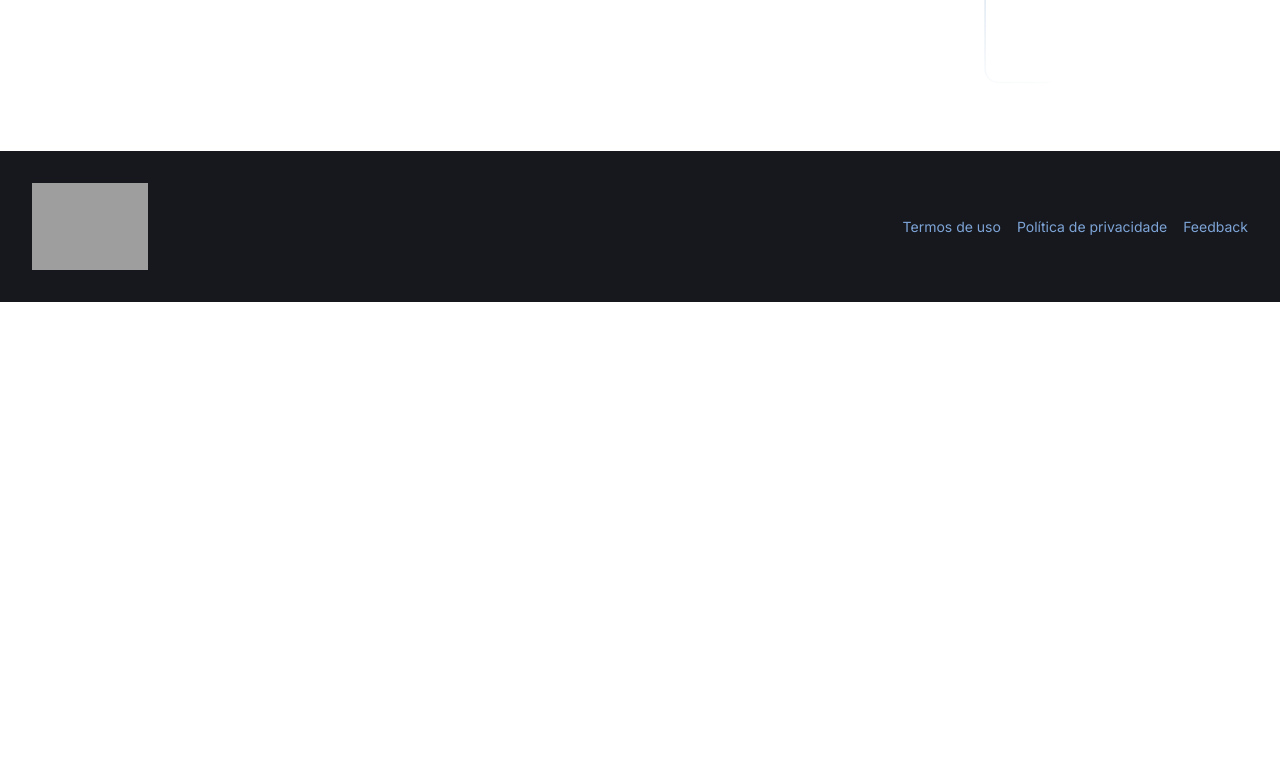
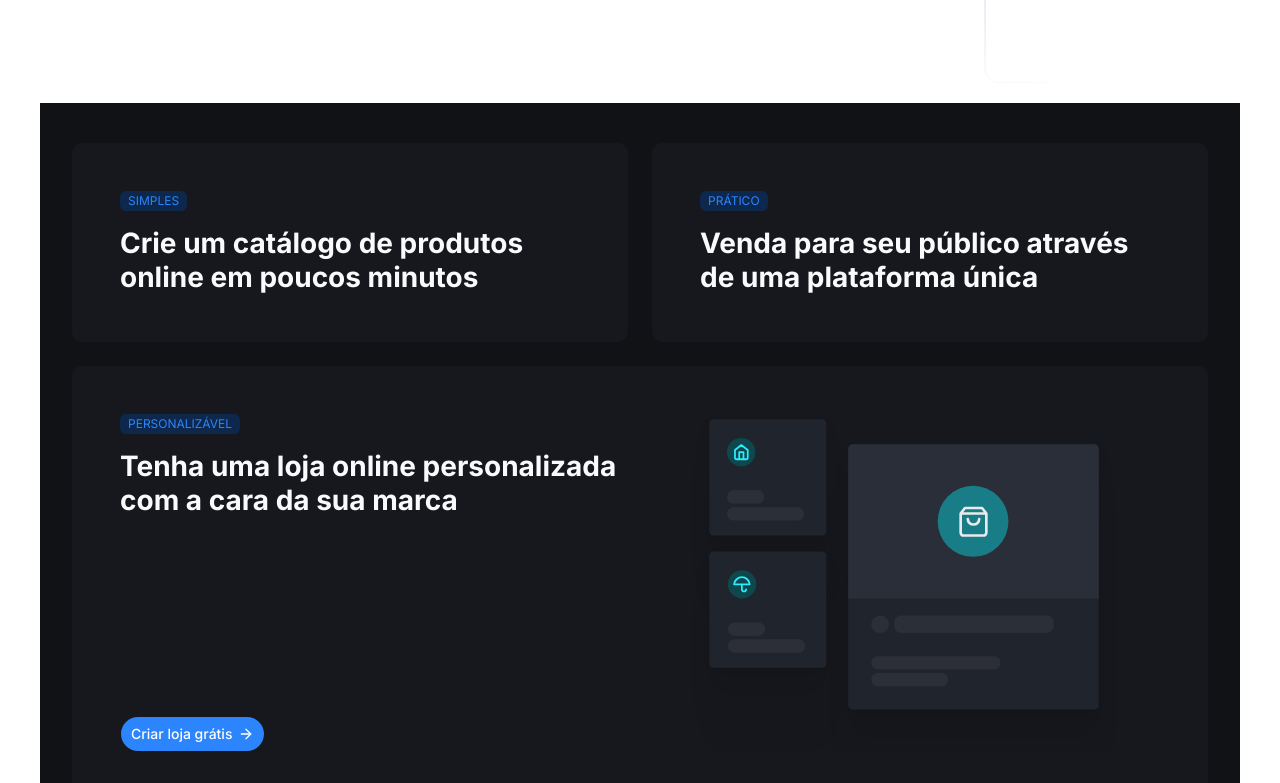
Before and after one commit to danield-dcc/site-blog, a Next.js app: page / in a window 1280 px wide. Shown: the part 537-1320 px from the top of the page. Before the commit the page ends 839 px from the top, so only its background shows below. Built offline with nearby package versions, Linux system fonts and the light colour scheme; grey boxes are pictures that could not be loaded.

Commit message:
feat: add section feature

```diff
--- /dev/null
+++ b/src/components/feature-section/feature-section.tsx
@@ -0,0 +1,74 @@
+import { ArrowRight } from "lucide-react";
+import Link from "next/link";
+import { Button } from "../ui/button";
+import Image from "next/image";
+
+export function FeatureSection() {
+  return (
+    <section className="container bg-gray-700 grid gap-6 md:grid-cols-2 pb-8 pt-8 md:py-10">
+      <div className="flex flex-col gap-4 rounded-lg p-6 bg-gray-500 md:p-12 ">
+        <span className="text-body-tag text-blue-200 bg-blue-400 px-2 py-1 w-fit rounded-sm uppercase">
+          Simples
+        </span>
+        <h2 className="text-gray-100 text-heading-lg">
+          Crie um catálogo de produtos online em poucos minutos
+        </h2>
+      </div>
+
+      <div className="flex flex-col gap-4 rounded-lg p-6 bg-gray-500 md:p-12 ">
+        <span className="text-body-tag text-blue-200 bg-blue-400 px-2 py-1 w-fit rounded-sm uppercase">
+          Prático
+        </span>
+        <h2 className="text-gray-100 text-heading-lg">
+          Venda para seu público através de uma plataforma única
+        </h2>
+      </div>
+
+      <div className="col-span-full flex flex-col gap-2">
+        <div className="grid grid-cols-1 md:grid-cols-2 gap-12 md:gap-4 rounded-lg bg-gray-500 p-6 md:p-12">
+          <div className="flex flex-col gap-4 ">
+            <span className="text-body-tag text-blue-200 bg-blue-400 px-2 py-1 w-fit rounded-sm uppercase">
+              Personalizável
+            </span>
+            <h2 className="text-gray-100 text-heading-lg">
+              Tenha uma loja online personalizada com a cara da sua marca
+            </h2>
+
+            <Button
+              asChild
+              className="w-fit rounded-full hidden mt-4 md:mt-auto md:flex"
+            >
+              <Link href={"/criar-loja"}>
+                Criar loja grátis
+                <ArrowRight />
+              </Link>
+            </Button>
+          </div>
+
+          <div className="flex flex-col items-center justify-center w-full">
+            <div className="w-full max-w-md overflow-hidden">
+              <Image
+                src={"/feature-section.svg"}
+                alt="features"
+                width={440}
+                height={330}
+                loading="eager"
+                className="object-cover w-full"
+              />
+            </div>
+
+            <Button
+              asChild
+              className="w-full gap-2 rounded-full mt-4 md:t-auto md:hidden"
+            >
+              <Link href={"/criar-loja"}>
+                Criar loja grátis
+                <ArrowRight />
+              </Link>
+            </Button>
+          </div>
+        </div>
+      </div>
+    </section>
+  );
+}
--- /dev/null
+++ b/src/components/feature-section/index.ts
@@ -0,0 +1 @@
+export * from './feature-section'
--- a/src/components/hero-section/hero-section.tsx
+++ b/src/components/hero-section/hero-section.tsx
@@ -49,6 +49,7 @@
             height={400}
             width={200}
             className="h-full w-auto object-contain"
+            loading="eager"
           />
         </div>
       </div>
--- a/src/pages/index.tsx
+++ b/src/pages/index.tsx
@@ -1,11 +1,13 @@
-import { HeroSection } from "@/components/hero-section"
+import { FeatureSection } from "@/components/feature-section";
+import { HeroSection } from "@/components/hero-section";
 
 export default function Home() {
   return (
     <>
       <article>
         <HeroSection />
+        <FeatureSection />
       </article>
     </>
-  )
+  );
 }
--- a/src/styles/globals.css
+++ b/src/styles/globals.css
@@ -107,6 +107,10 @@
 
   --text-body-xs: 12px;
   --text-body-xs--line-height: 1.5;
+
+  --text-body-tag: 12px;
+  --text-body-tag--line-height: 1;
+  --text-body-tag--font-weight: 400;
 
   /* Font Sizes - Action (Inter) */
   --text-action-md: 16px;
```
Also changed, not shown: public/feature-section.svg (added).
